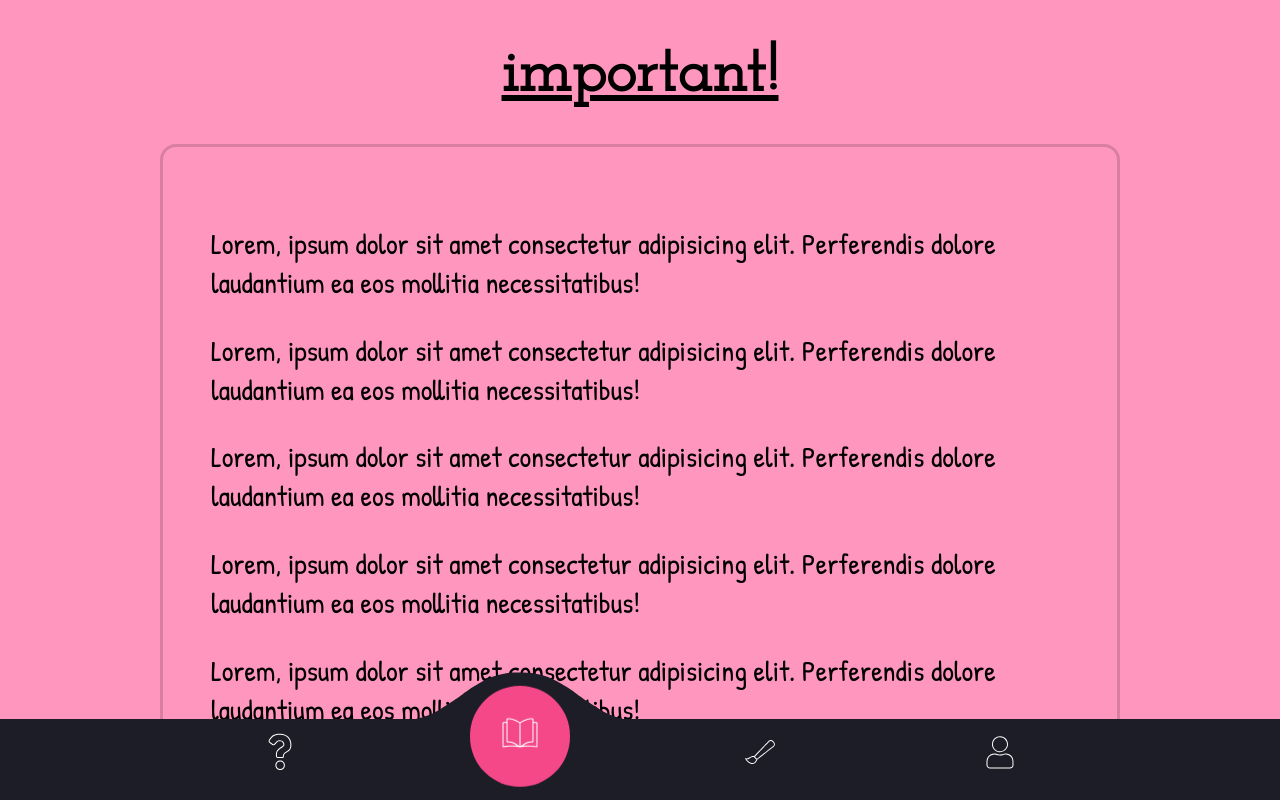
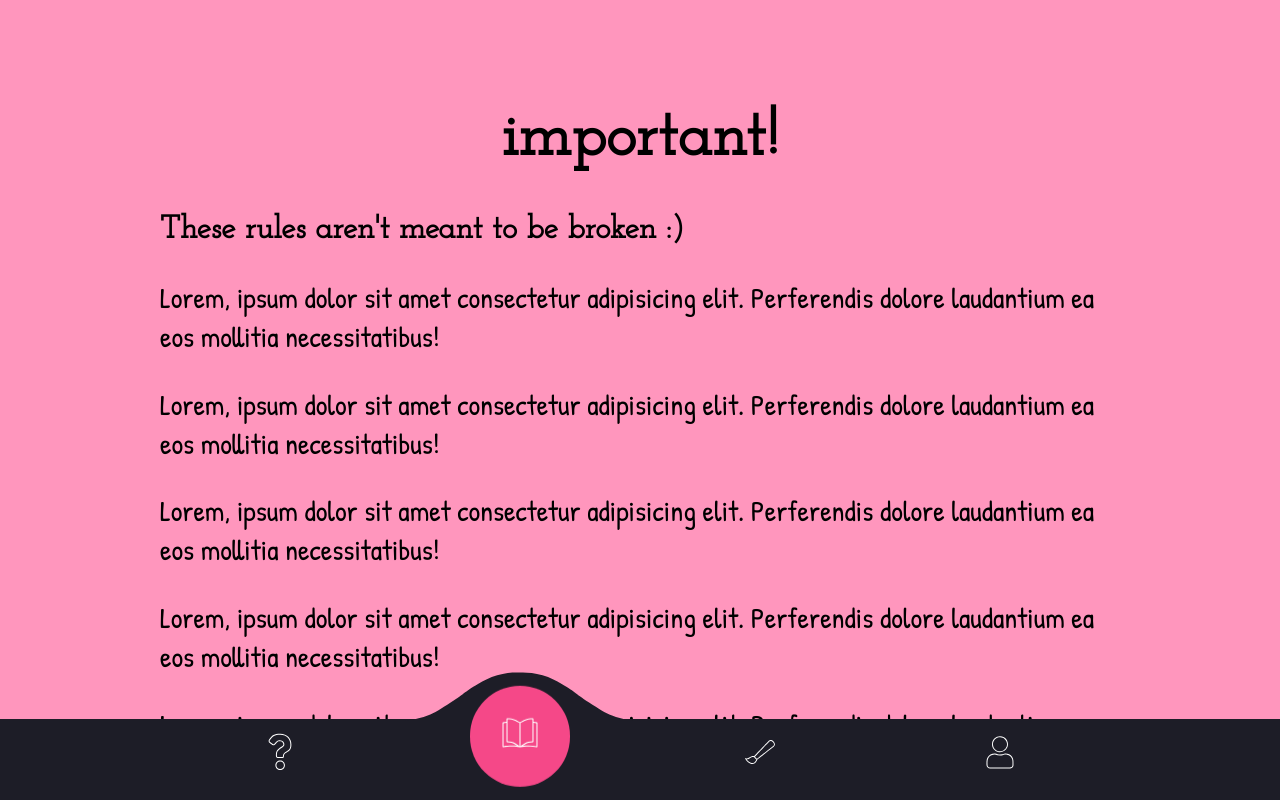
Before and after one commit to priydarshiroopak/NWP-dashboard, a React (Create React App) app: page / in a window 1280 px wide. Both pictures are taken after a click on the button 520 px from the left and 759 px from the top of the page. Shown: the top 800 px of the page. Built offline with nearby package versions, Linux system fonts and the light colour scheme.

Commit message:
Revert "Delete App.css"
This reverts commit 0c896c6c824437475ced4ad8a88952f584ce2e9f.

```diff
--- a/src/App.css
+++ b/src/App.css
@@ -17,8 +17,9 @@ html {
   body {
     margin: 0;
     font-family: 'Patrick Hand', cursive;
+    color: /*white*/;
+  }
 
-  }
   h1, h2, h3, h4, h5, h6 {
     font-family: 'Josefin Slab', serif;
   }
@@ -167,35 +168,3 @@ html {
       font-size: 1.5em;
   }
   }
- .db-flex-items{
-   display: flex;
-   flex-direction: column;
-   justify-content: center;
-   align-items:center;
- }
- .db-heading{
-   position: fixed;
-   width: 100vw;
-   align-content:flex-end ;
-   padding-top:4vh;
-   height: 14vh;
-   top:-6vh;
-   z-index: 10;
-   text-decoration: underline;
- }
- .db-content{
-   padding: 3rem;
-   position: relative;
-   top:10vh;
-   max-width: 80vw;
-   min-height: 70vh;
-    border: solid rgba(0, 0, 0, 0.151);
-    border-radius: 1rem;
-    background-color:##07000067;
-    margin-bottom: 20vh;
-    transition: border 1s;
-
- }
- .db-content:hover{
-   border:solid rgb(252, 113, 113);
- }
--- a/src/components/DbAbout.js
+++ b/src/components/DbAbout.js
@@ -1,16 +1,18 @@
 import React from "react";
-export const DbAbout = () => {
+
+export const DbAbout=() => {
   return (
     <>
-        <div className="db-container">
-          <div className="db-flex-items">
-            <h1 style={{backgroundColor:"#ffb457"}} className="db-heading">About this Event</h1>
-            <div className="db-content"><p>
-              yada yada yada this is a great thing to participate yada yada yada
-            </p></div>
-          </div>
+      <div className="db-container">
+        <div className="">
+            <h1 className="">About this Event</h1>
         </div>
-
+        <div>
+          <p>
+            ipsum dolor sit amet consectetur adipisicing elit. Officia animi error possimus reiciendis assumenda in repellat harum necessitatibus, soluta, tenetur et! Aperiam, rerum possimus ratione atque reprehenderit explicabo ipsum recusandae libero quidem minus ad, consequuntur, repellendus sed. Perferendis beatae explicabo vero nisi possimus animi excepturi dolor nulla soluta dolore, facilis ut repellendus obcaecati fuga quidem. Repellendus a exercitationem delectus minus!
+          </p>
+        </div>
+      </div>
     </>
   );
-};
+}
--- a/src/components/DbRegister.js
+++ b/src/components/DbRegister.js
@@ -3,14 +3,12 @@ import React from "react";
 export const DbRegister =() => {
   return (
     <>
-       <div className="db-container">
-        <div className="db-flex-items">
-            <h1 className="db-heading"
-            style={{backgroundColor:"#ffe797"}} >Register here!</h1>
-
-        <div className="db-content">
+      <div className="db-container">
+        <div className="">
+            <h1 className="">Register here!</h1>
+        </div>
+        <div>
           <h3>--this section is for offline submissions--</h3>
-          </div>
         </div>
       </div>
     </>
--- a/src/components/DbRules.js
+++ b/src/components/DbRules.js
@@ -1,49 +1,36 @@
 import React from "react";
 
-export const DbRules = () => {
+export const DbRules=() =>{
   return (
     <>
     <div className="db-container">
-        <div className="db-flex-items">
-
-            <h1 style={{backgroundColor:'#ff96bd'}} className="db-heading">important!</h1>
-
-          <div className="db-content">
+      <div className="">
+          <h1 className="">important!</h1>
+          <h3>
+            These rules aren't meant to be broken :)
+          </h3>
+      </div>
+      <div>
         <p>
-              Lorem, ipsum dolor sit amet consectetur adipisicing elit.
-              Perferendis dolore laudantium ea eos mollitia necessitatibus!
-            </p>
-
-            <p>
-              Lorem, ipsum dolor sit amet consectetur adipisicing elit.
-              Perferendis dolore laudantium ea eos mollitia necessitatibus!
+          Lorem, ipsum dolor sit amet consectetur adipisicing elit. Perferendis dolore laudantium ea eos mollitia necessitatibus!
         </p>
         <p>
-              Lorem, ipsum dolor sit amet consectetur adipisicing elit.
-              Perferendis dolore laudantium ea eos mollitia necessitatibus!
-            </p><p>
-              Lorem, ipsum dolor sit amet consectetur adipisicing elit.
-              Perferendis dolore laudantium ea eos mollitia necessitatibus!
+          Lorem, ipsum dolor sit amet consectetur adipisicing elit. Perferendis dolore laudantium ea eos mollitia necessitatibus!
         </p>
         <p>
-              Lorem, ipsum dolor sit amet consectetur adipisicing elit.
-              Perferendis dolore laudantium ea eos mollitia necessitatibus!
+          Lorem, ipsum dolor sit amet consectetur adipisicing elit. Perferendis dolore laudantium ea eos mollitia necessitatibus!
         </p>
         <p>
-              Lorem, ipsum dolor sit amet consectetur adipisicing elit.
-              Perferendis dolore laudantium ea eos mollitia necessitatibus!
+          Lorem, ipsum dolor sit amet consectetur adipisicing elit. Perferendis dolore laudantium ea eos mollitia necessitatibus!
         </p>
         <p>
-              Lorem, ipsum dolor sit amet consectetur adipisicing elit.
-              Perferendis dolore laudantium ea eos mollitia necessitatibus!
+          Lorem, ipsum dolor sit amet consectetur adipisicing elit. Perferendis dolore laudantium ea eos mollitia necessitatibus!
         </p>
         <p>
-              Lorem, ipsum dolor sit amet consectetur adipisicing elit.
-              Perferendis dolore laudantium ea eos mollitia necessitatibus!
+          Lorem, ipsum dolor sit amet consectetur adipisicing elit. Perferendis dolore laudantium ea eos mollitia necessitatibus!
         </p>
-          </div>
       </div>
     </div>
     </>
   );
-};
+}
--- a/src/components/DbSubmit.js
+++ b/src/components/DbSubmit.js
@@ -4,15 +4,12 @@ export const DbSubmit=() =>{
   return (
     <>
       <div className="db-container">
-        <div className="db-flex-items">
-
-            <h1 style={{backgroundColor:"#9999fb"}} className="db-heading">Register here!</h1>
-
-        <div className="db-content">
+        <div className="">
+            <h1 className="">Register here!</h1>
+        </div>
+        <div>
           <h3>--this section is for online submissions--</h3>
         </div>
-
-      </div>
       </div>
     </>
   );
```
Lines whose indentation alone changed are shown as unchanged.
